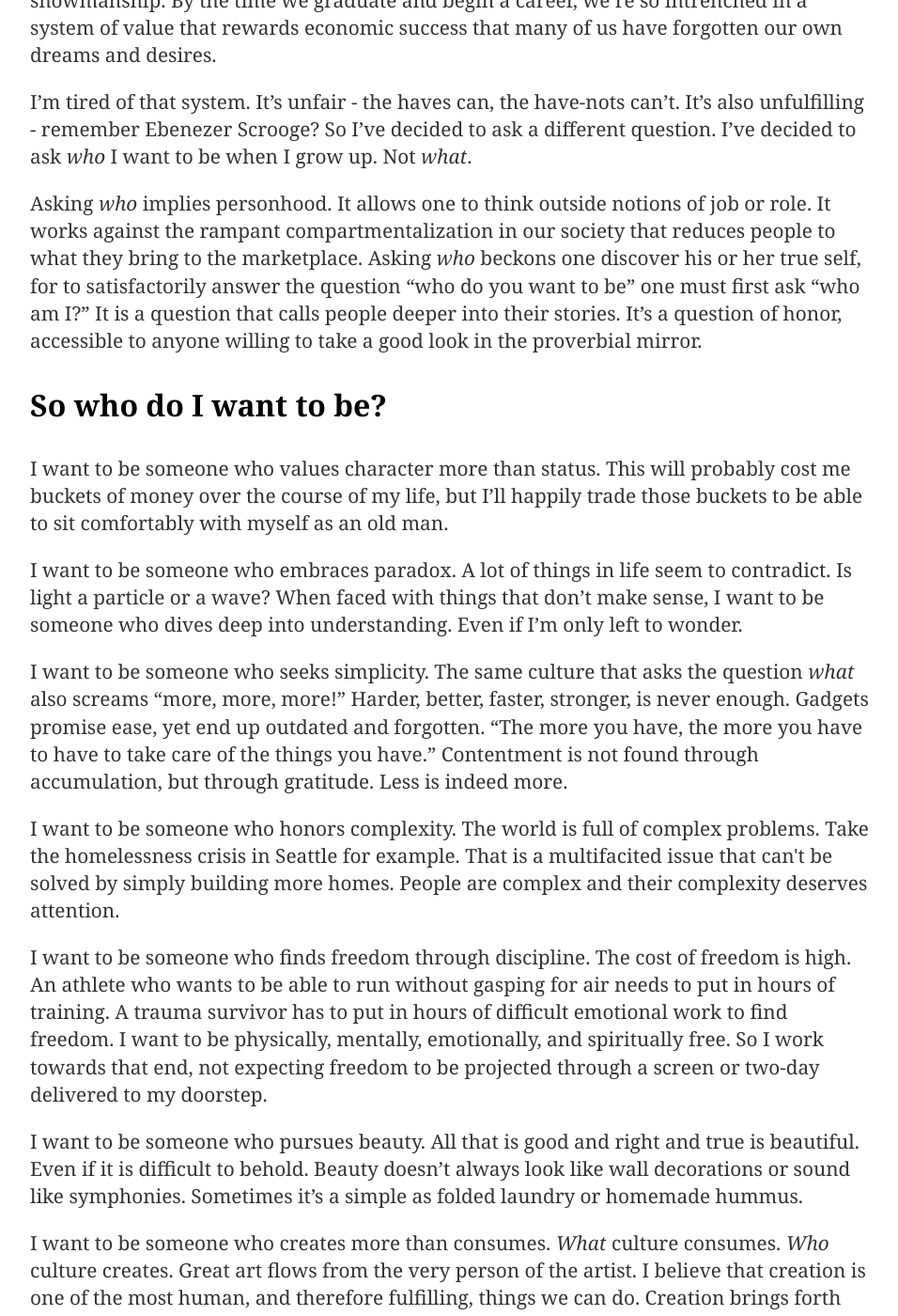
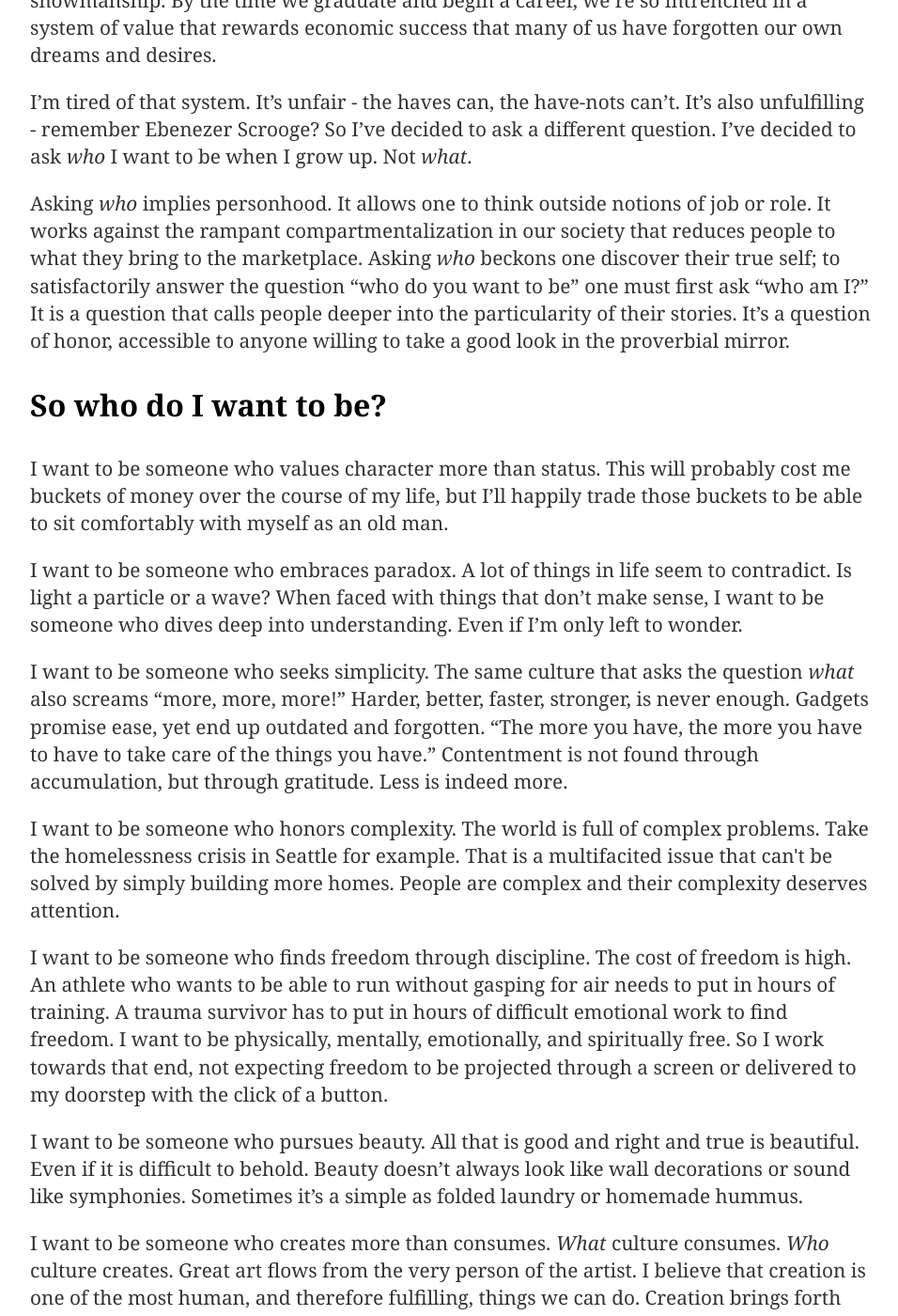
Before and after one commit to danielrusco/danielrusco.github.io, a Jekyll site: the page built from who/index.html, in a window 1280 px wide and 1400 px high, scrolled down 589 px. Shown: the whole window at 94% size, without its empty margins (160-1116 px from the left). Built offline with Jekyll 4.4.1, drawn with Linux system fonts in a browser that asks for light colours.

Commit message:
Changed some language.

```diff
--- a/who/index.html
+++ b/who/index.html
@@ -9,7 +9,7 @@ title: Who is Daniel?
 
 				<p>I’m tired of that system. It’s unfair - the haves can, the have-nots can’t. It’s also unfulfilling - remember Ebenezer Scrooge? So I’ve decided to ask a different question. I’ve decided to ask <i>who</i> I want to be when I grow up. Not <i>what</i>.</p>
 
-				<p>Asking <i>who</i> implies personhood. It allows one to think outside notions of job or role. It works against the rampant compartmentalization in our society that reduces people to what they bring to the marketplace. Asking <i>who</i> beckons one discover his or her true self, for to satisfactorily answer the question “who do you want to be” one must first ask “who am I?” It is a question that calls people deeper into their stories. It’s a question of honor, accessible to anyone willing to take a good look in the proverbial mirror.</p>
+				<p>Asking <i>who</i> implies personhood. It allows one to think outside notions of job or role. It works against the rampant compartmentalization in our society that reduces people to what they bring to the marketplace. Asking <i>who</i> beckons one discover their true self; to satisfactorily answer the question “who do you want to be” one must first ask “who am I?” It is a question that calls people deeper into the particularity of their stories. It’s a question of honor, accessible to anyone willing to take a good look in the proverbial mirror.</p>
 
 			<h3>So who do I want to be?</h3>
 
@@ -21,7 +21,7 @@ title: Who is Daniel?
 
 				<p>I want to be someone who honors complexity. The world is full of complex problems. Take the homelessness crisis in Seattle for example. That is a multifacited issue that can't be solved by simply building more homes. People are complex and their complexity deserves attention.</p>
 
-				<p>I want to be someone who finds freedom through discipline. The cost of freedom is high. An athlete who wants to be able to run without gasping for air needs to put in hours of training. A trauma survivor has to put in hours of difficult emotional work to find freedom. I want to be physically, mentally, emotionally, and spiritually free. So I work towards that end, not expecting freedom to be projected through a screen or two-day delivered to my doorstep.</p>
+				<p>I want to be someone who finds freedom through discipline. The cost of freedom is high. An athlete who wants to be able to run without gasping for air needs to put in hours of training. A trauma survivor has to put in hours of difficult emotional work to find freedom. I want to be physically, mentally, emotionally, and spiritually free. So I work towards that end, not expecting freedom to be projected through a screen or delivered to my doorstep with the click of a button.</p>
 
 				<p>I want to be someone who pursues beauty. All that is good and right and true is beautiful. Even if it is difficult to behold. Beauty doesn’t always look like wall decorations or sound like symphonies. Sometimes it’s a simple as folded laundry or homemade hummus.</p>
 
```
